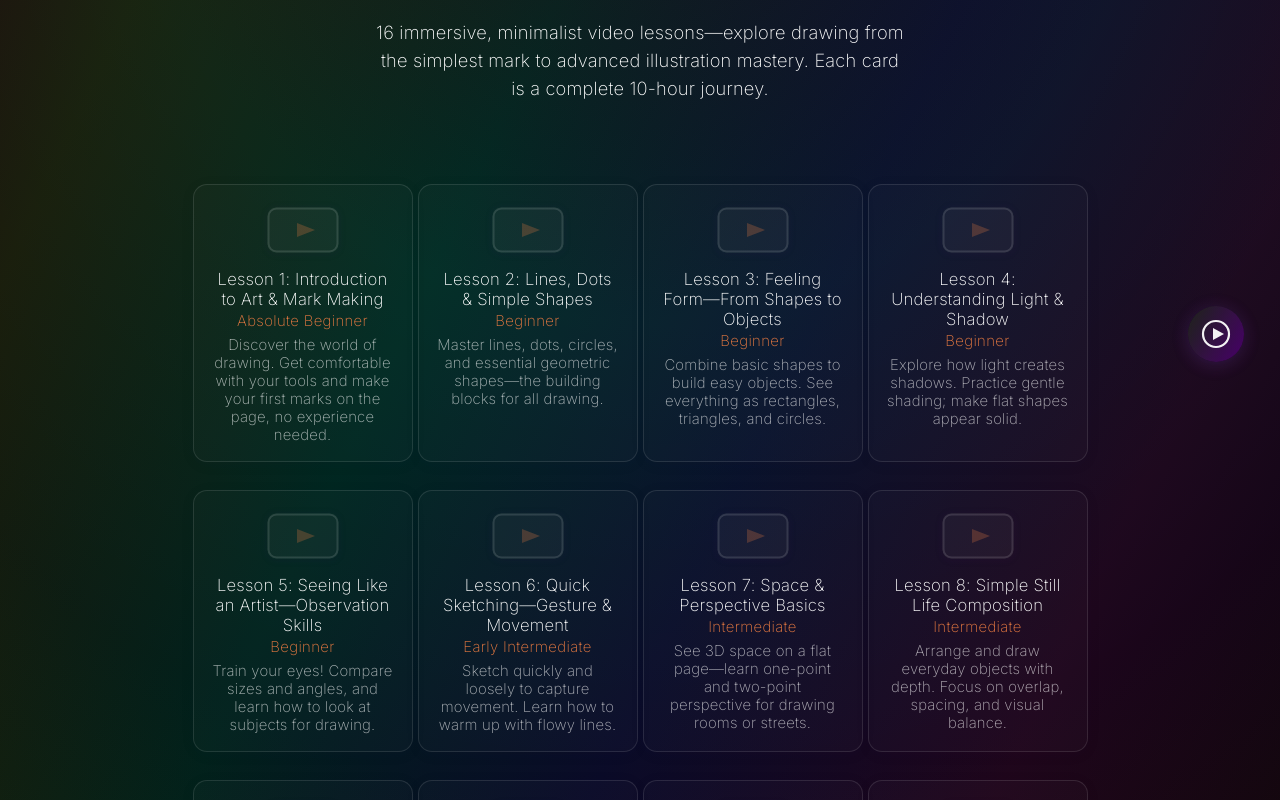
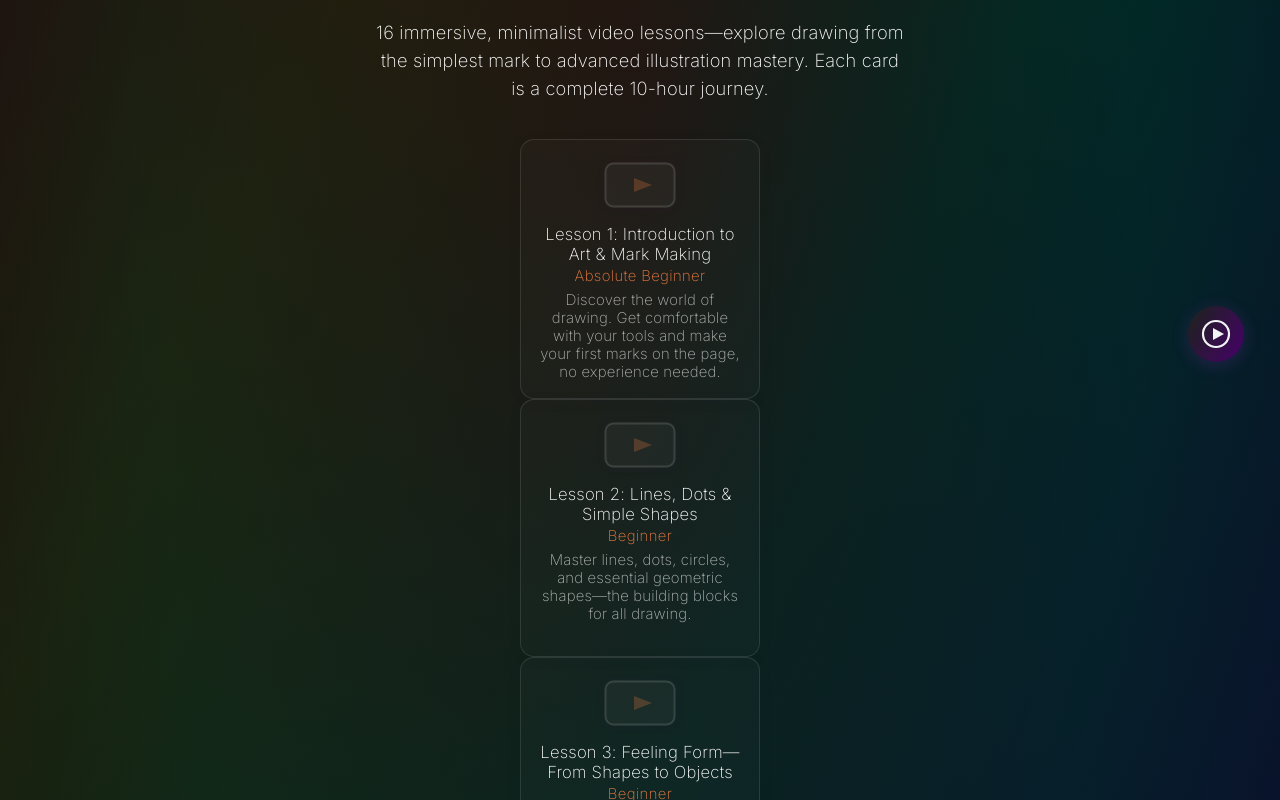
Before and after one commit to Workflow-Manager-admin/arteclipse-27298-9065a63c, a React (Create React App) app in the folder arteclipse/: page /lessons in a window 1280 px wide. Shown: the part 400-1200 px from the top of the page. Built offline with nearby package versions, Linux system fonts and the light colour scheme; the HTML template or start-up script is replaced by a standard one.

Commit message:
Auto-commit: Changes as of 2025-05-29T12:21:45.053817+00:00

```diff
--- a/arteclipse/src/views/Lessons.js
+++ b/arteclipse/src/views/Lessons.js
@@ -4,6 +4,7 @@ import "../components/FloatingActionButton.css";
 
 /**
  * Array of 16 minimalist lesson objects covering beginner to advanced drawing.
+ * (Content already reflects a progressive real-world journey.)
  */
 const lessons = [
   {
@@ -100,8 +101,9 @@ function VideoThumbnail() {
   );
 }
 
+// PUBLIC_INTERFACE
 /**
- * Lessons view: now displays a minimalist 4x4 grid of 16 lesson cards
+ * Lessons view: video lessons in vertical continuous flexbox strips (4 per row)
  */
 function Lessons() {
   // Minimalist Play/Start icon (triangle in circle)
@@ -112,17 +114,28 @@ function Lessons() {
     </svg>
   );
 
+  // Group lessons into strips of 4
+  function chunkArray(arr, size) {
+    const result = [];
+    for (let i = 0; i < arr.length; i += size) {
+      result.push(arr.slice(i, i + size));
+    }
+    return result;
+  }
+  const lessonStrips = chunkArray(lessons, 4);
+
   return (
     <div className="hero">
       <div className="subtitle">Interactive Lessons</div>
       <h1 className="title">Video Drawing Course: Beginner to Advanced</h1>
-      <div className="description" style={{maxWidth: 530}}>
+      <div className="description" style={{ maxWidth: 530 }}>
         16 immersive, minimalist video lessons—explore drawing from the simplest mark to advanced illustration mastery. Each card is a complete 10-hour journey.
       </div>
-      {/* Grid lessons section */}
-      <section className="lessons-grid-container" aria-label="Drawing Video Lessons">
-        <div className="lessons-card-grid">
-          {lessons.map((lesson, idx) => (
+      {/* Strips each containing 4 horizontally aligned lesson cards */}
+      <section className="lessons-strips-container" aria-label="Drawing Video Lessons">
+        {lessonStrips.map((strip, idx) => (
+          <div className="lessons-strip-row" key={`strip-${idx}`}>
+            {strip.map((lesson, j) => (
               <div className="lesson-card" key={lesson.title}>
                 <VideoThumbnail />
                 <div className="lesson-card-title">{lesson.title}</div>
@@ -131,6 +144,7 @@ function Lessons() {
               </div>
             ))}
           </div>
+        ))}
       </section>
       <FloatingActionButton
         icon={playIcon}
```
Also changed, not shown: 2 other files (tests, documents, lock files or other folders). Lines whose indentation alone changed are shown as unchanged.
